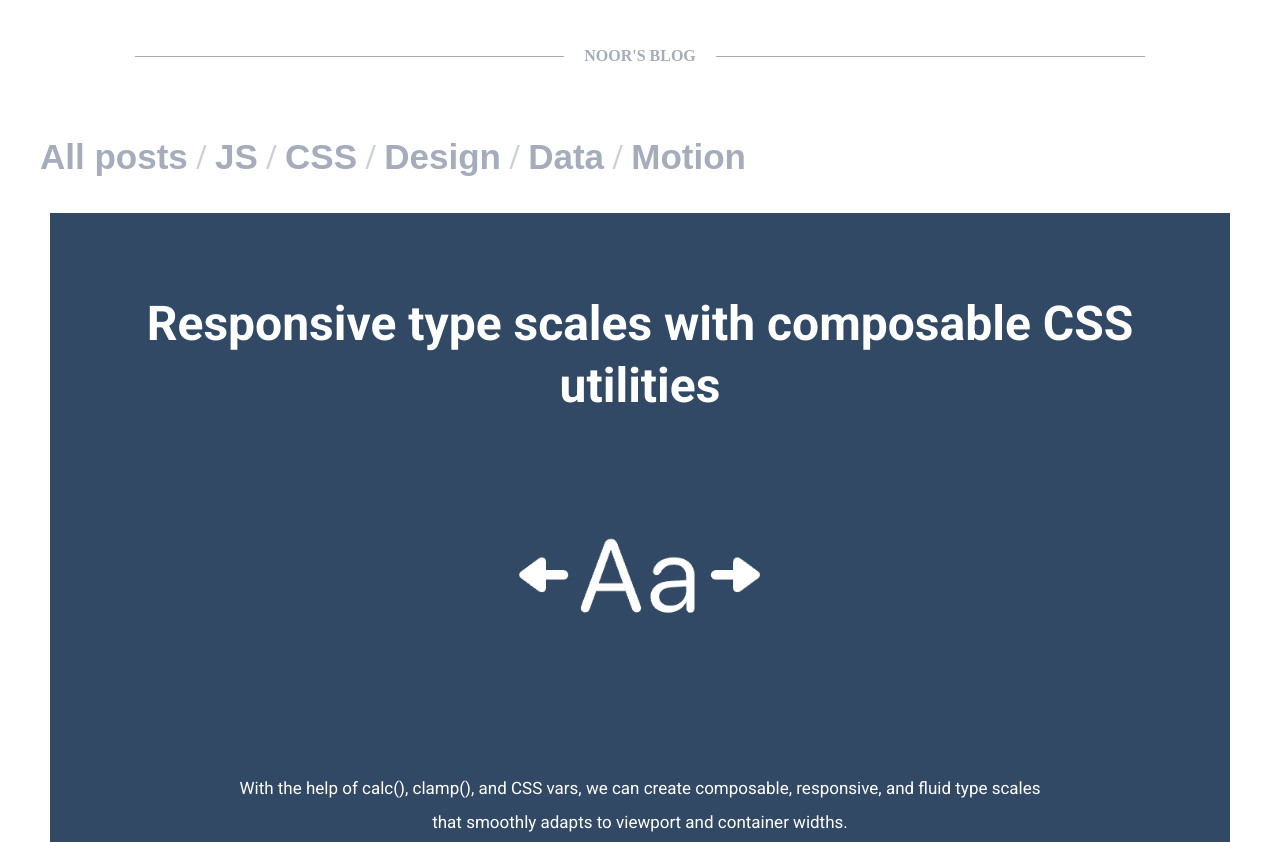
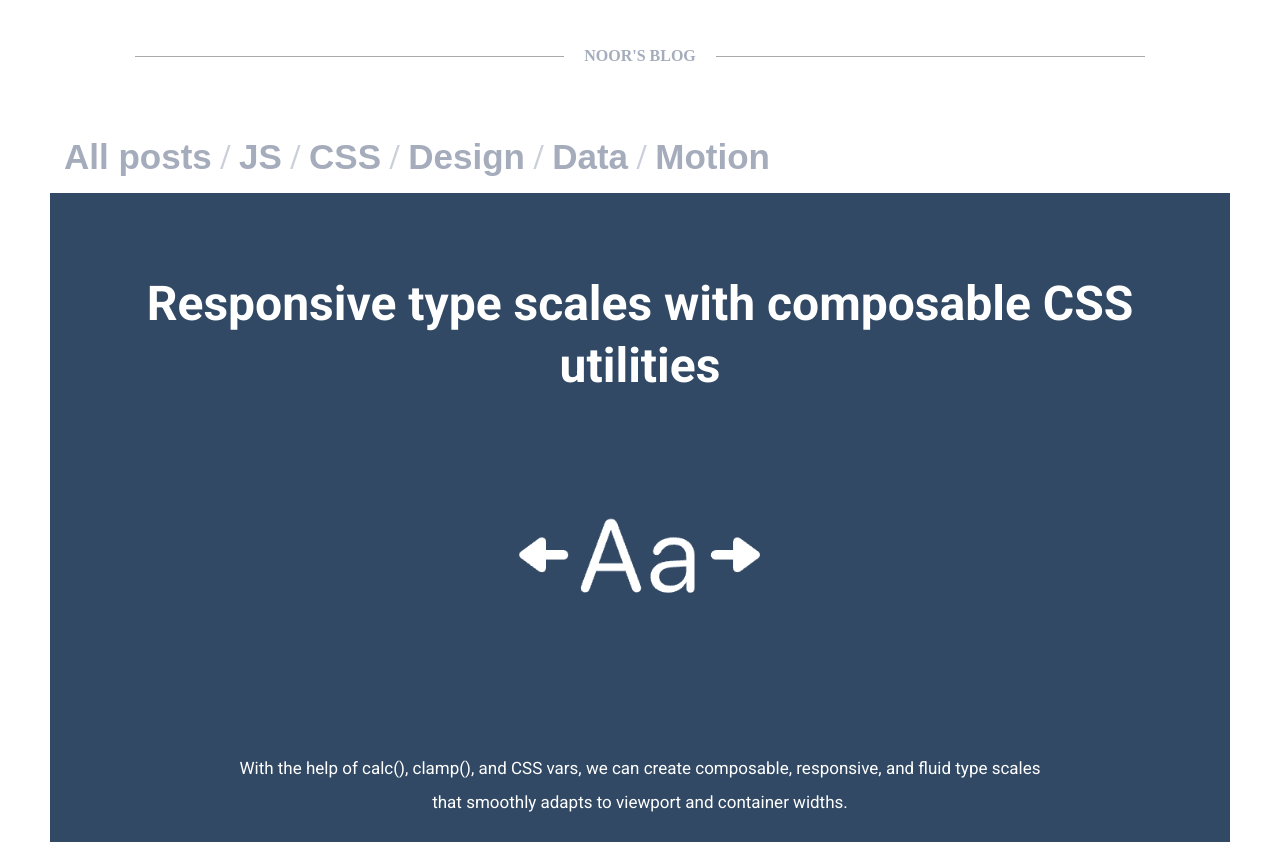
Before and after one commit to nora516/Practice-Website, a plain HTML site: page index.html in a window 1280 px wide. Shown: the top 842 px of the page. Drawn offline with Linux system fonts and the light colour scheme; files whose address does not match are found by name.

Commit message:
Update style.css

```diff
--- a/style.css
+++ b/style.css
@@ -51,7 +51,7 @@ h2{
   font-weight: bold;
   font-size: 35px;
   text-align: left;
-  margin: 20px 40px;
+  margin: auto;
   width: 90%;
 }
 
```
